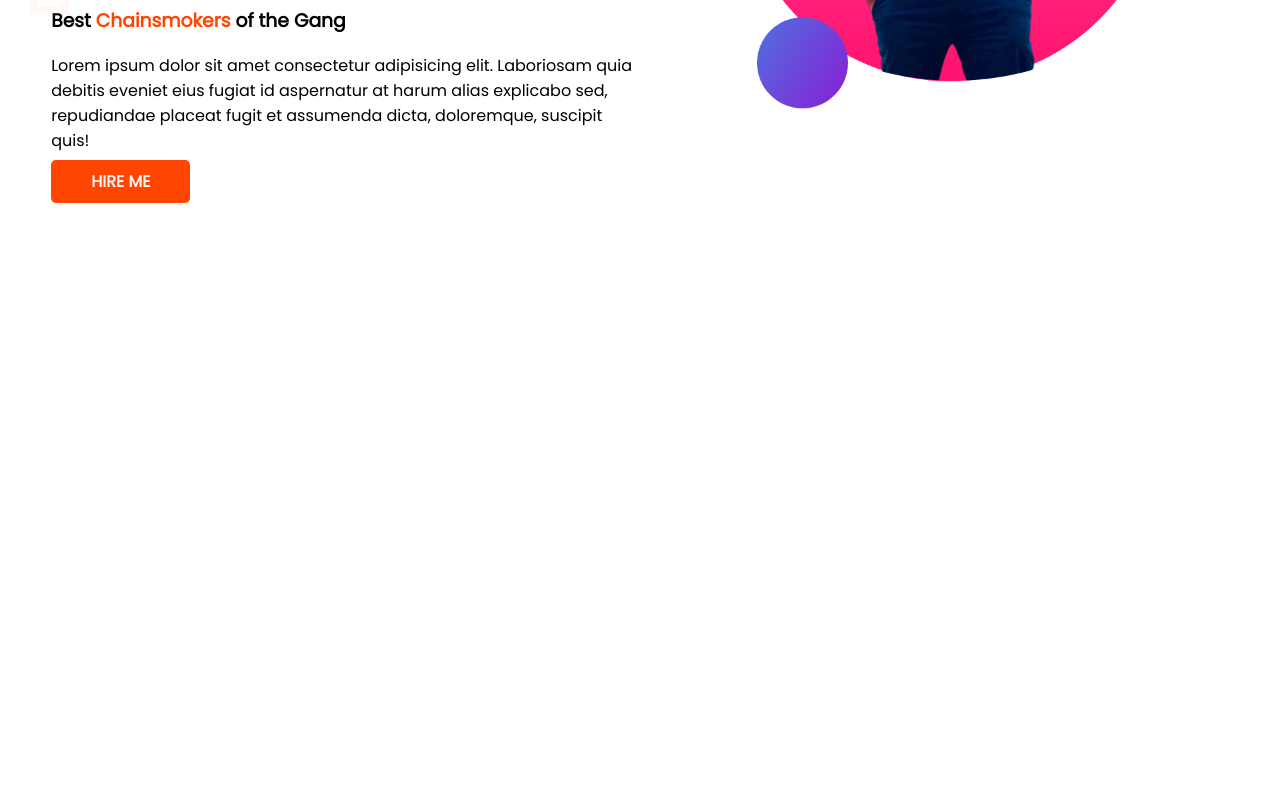
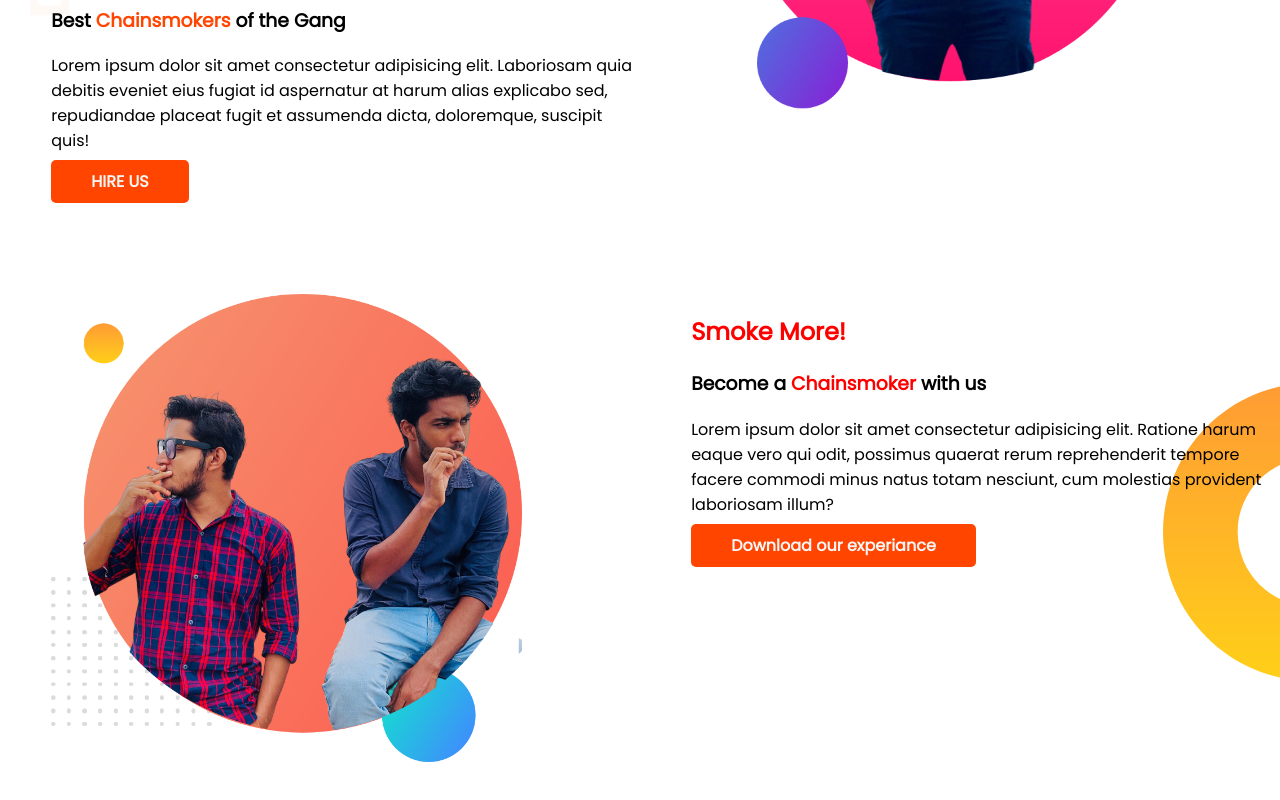
Before and after one commit to salmanchy/my-first-portfolio, a plain HTML site: page index.html in a window 1280 px wide. Shown: the part 344-1144 px from the top of the page. Before the commit the page ends 800 px from the top, so only its background shows below. Drawn offline with Linux system fonts and the light colour scheme.

Commit message:
first and second part done

```diff
--- a/index.html
+++ b/index.html
@@ -17,7 +17,7 @@
         <h1><span class="name">Salman Chowdhury's</span> Portfolio</h1>
         <h3>Best <span class="name">Chainsmokers</span>  of the Gang</h3>
         <p>Lorem ipsum dolor sit amet consectetur adipisicing elit. Laboriosam quia debitis eveniet eius fugiat id aspernatur at harum alias explicabo sed, repudiandae placeat fugit et assumenda dicta, doloremque, suscipit quis!</p>
-       <a class="link-button" target="blank" href="https://www.linkedin.com/in/salman-chy-254bb4218/">HIRE ME</a>
+       <a class="link-button" target="blank" href="https://www.linkedin.com/in/salman-chy-254bb4218/">HIRE US</a>
     </div>
 
         <div class="half-width">
@@ -25,5 +25,20 @@
     <div><img src="image/mybgupdated01.png" alt="The real Don">
     </div>
     </section>
+
+
+    <section class="second-part">
+        <div class="half-width">
+            <img src="image/second-part-picture.png" alt="chacha vatija having high fun">
+        </div>
+        <div class="half-width">
+            <h2><span class="danger">Smoke More!</span> </h2>
+            <h3>Become a <span class="danger">Chainsmoker</span> with us</h3>
+            <p>Lorem ipsum dolor sit amet consectetur adipisicing elit. Ratione harum eaque vero qui odit, possimus quaerat rerum reprehenderit tempore facere commodi minus natus totam nesciunt, cum molestias provident laboriosam illum?</p>
+
+            <a class="link-button" target="blank" href="https://www.linkedin.com/in/salman-chy-254bb4218/">Download our experiance</a>
+        </div>
+
+    </section>
 </body>
 </html>
--- a/style.css
+++ b/style.css
@@ -10,6 +10,7 @@
 }
 section {
   display: flex;
+  margin-bottom: 100px;
 }
 .half-width {
   width: 50%;
@@ -31,3 +32,11 @@
   background-image: url(image/top-banner.png);
   background-repeat: no-repeat;
 }
+.danger {
+  color: red;
+}
+.second-part {
+  background-image: url(image/dream-bg.png);
+  background-repeat: no-repeat;
+  background-position: right;
+}
```
Also changed, not shown: image/second-part-picture.png (added).
